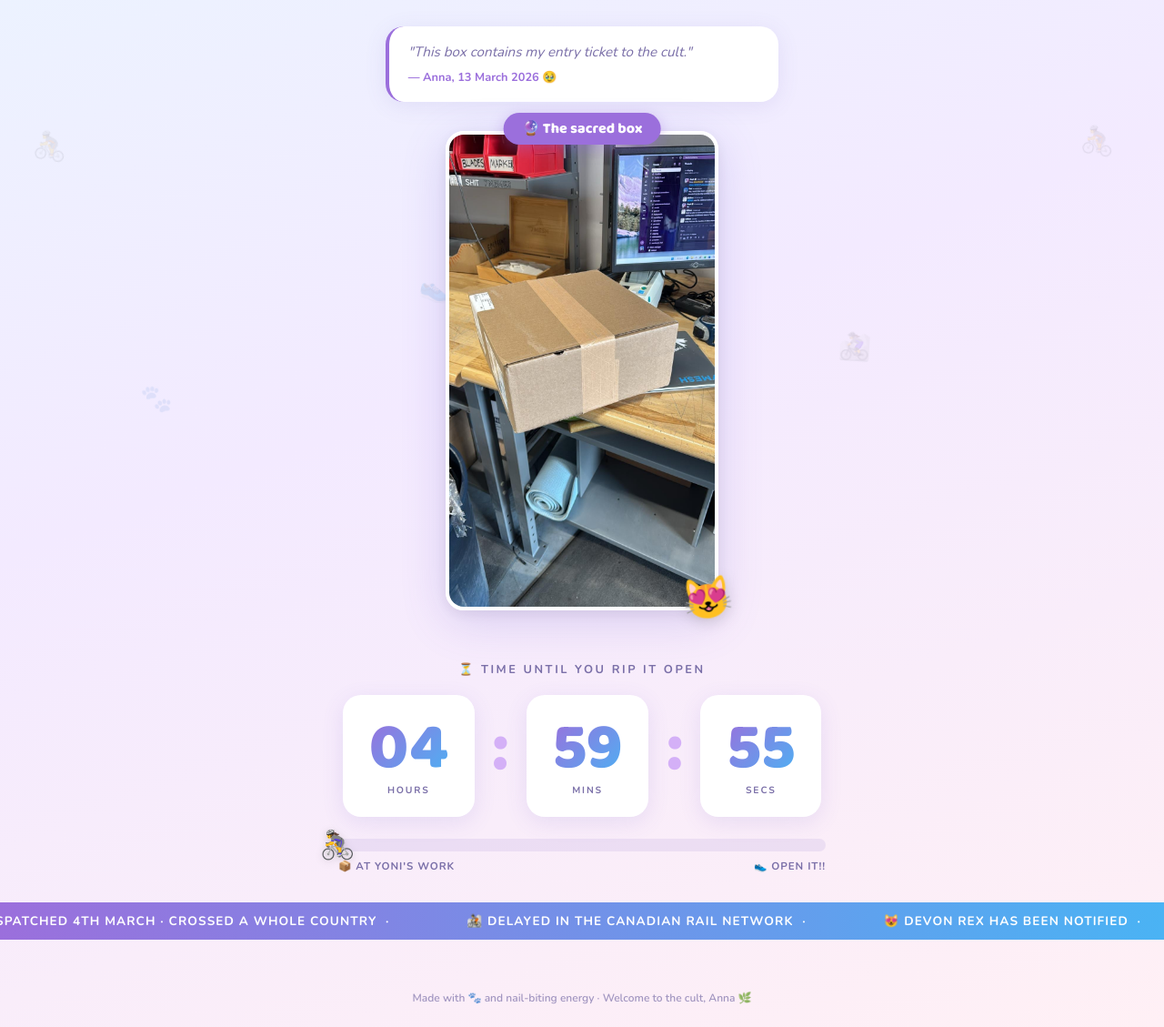
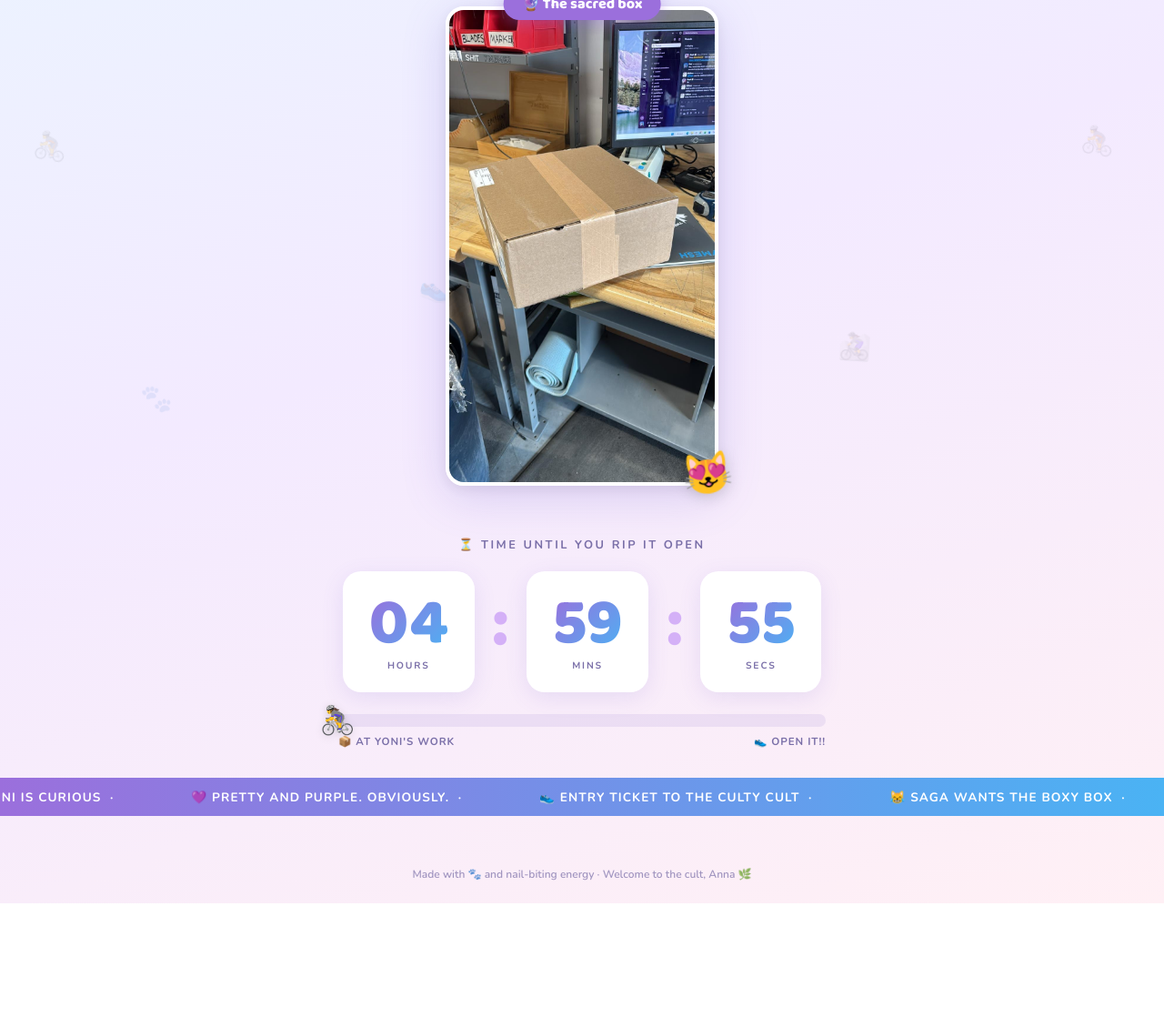
Before and after one commit to BenGoodair/astra_countdown, a plain HTML site: page index.html in a window 1280 px wide. Shown: the part 370-1499 px from the top of the page at 91% size. After the commit the page ends 1363 px from the top, so only its background shows below. Drawn offline with nearby package versions, Linux system fonts and the light colour scheme.

Commit message:
Update index.html

```diff
--- a/index.html
+++ b/index.html
@@ -385,15 +385,9 @@
   <header>
     <div class="eyebrow">🎉 cult membership confirmed</div>
     <h1>Anna's <span class="pop">Altras</span><br>are <span class="pop pop2">HERE!</span></h1>
-    <p class="subtitle">After crossing an entire country by rail, surviving a nail-biting tracking saga, and waiting patiently at Yoni's work all day — the shoes have landed. 👟✨</p>
+    <p class="subtitle">After a nail-biting saga (<3) — the shoes have landed. 👟✨</p>
   </header>
 
-  <div class="quote-bubble">
-    <div class="bubble">
-      "This box contains my entry ticket to the cult."
-      <span class="bubble-attr">— Anna, 13 March 2026 🥹</span>
-    </div>
-  </div>
 
   <section class="box-section">
     <div class="box-wrapper">
@@ -478,15 +472,11 @@
     tick();
 
     const items = [
-      '🚴 Dispatched 4th March · crossed a whole country',
-      '🚵 Delayed in the Canadian rail network',
-      '😻 Devon Rex has been notified',
+      '😻 Doni is curious',
       '💜 Pretty AND purple. Obviously.',
-      '🚴‍♀️ Anna rode past the warehouse on a bike',
-      '👟 Entry ticket to the trail running cult',
-      '😹 The cat has claimed the box already',
-      '🚵‍♀️ It\'s always a bit of a nail biter',
-      '🚴 The country is just very big okay',
+      '👟 Entry ticket to the culty cult',
+      '😹 Saga wants the boxy box',
+      '🚵‍♀️ No nails left to bite',
       '✨ Welcome to the cult Anna',
     ];
     const ticker = document.getElementById('ticker');
```
